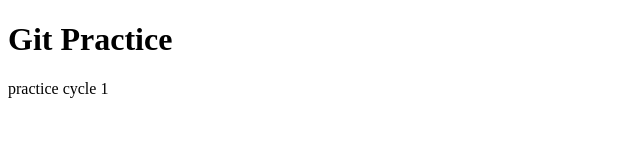
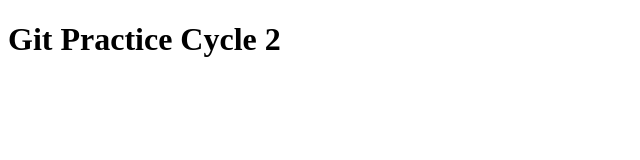
Before and after one commit to KaneLabs/git_practice, a plain HTML site: page index.html in a window 1280 px wide. Shown: the whole page, without its empty margins (0-640 px from the left). Drawn offline with Linux system fonts and the light colour scheme.

Commit message:
git practice cycle 2

```diff
--- a/index.html
+++ b/index.html
@@ -5,7 +5,6 @@
     <title>Git Practice</title>
   </head>
   <body>
-    <h1>Git Practice</h1>
-    <p>practice cycle 1</p>
+    <h1>Git Practice Cycle 2</h1>
   </body>
 </html>
```
